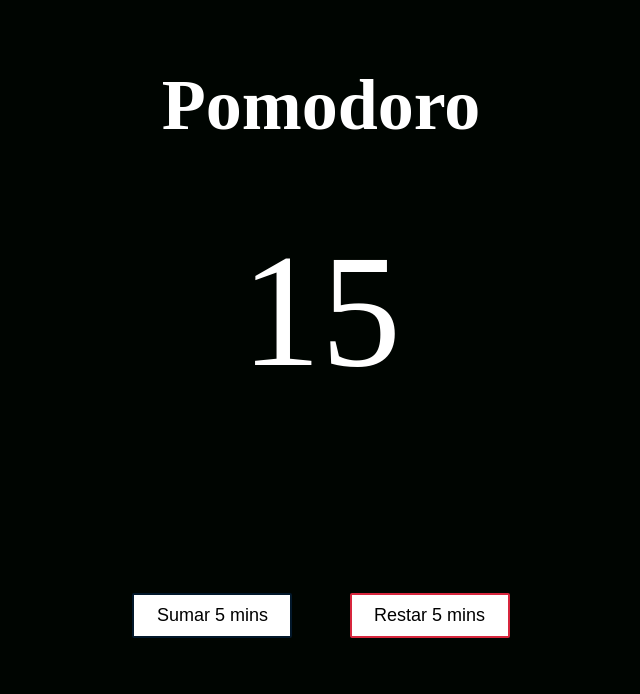
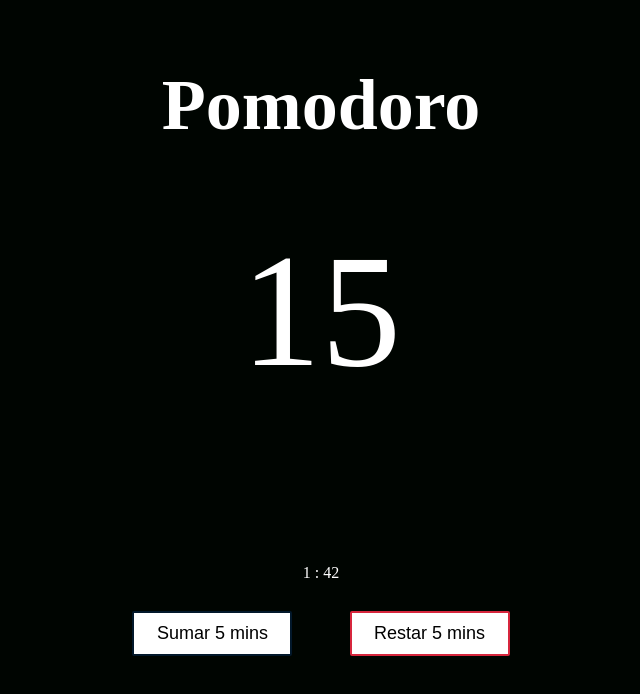
Before and after one commit to Yisuslalala/Pomodoro-app, a React (Create React App) app: page / in a window 1280 px wide. Shown: the top 694 px of the page, without its empty margins (319-959 px from the left). Built offline with nearby package versions, Linux system fonts and the light colour scheme.

Commit message:
Still improving pomodoro component

```diff
--- a/package.json
+++ b/package.json
@@ -6,6 +6,7 @@
     "@testing-library/jest-dom": "^5.14.1",
     "@testing-library/react": "^13.0.0",
     "@testing-library/user-event": "^13.2.1",
+    "moment": "^2.29.4",
     "react": "^18.2.0",
     "react-dom": "^18.2.0",
     "react-scripts": "5.0.1",
--- a/src/pages/Pomodoro.js
+++ b/src/pages/Pomodoro.js
@@ -3,6 +3,15 @@ import "../styles/Pomodoro.css";
 
 function Pomodoro() {
   const [counter, setCounter] = useState(15);
+  const date = new Date();
+  console.log("The actual time is: " + date);
+
+  const hour = date.getHours();
+  const minutes = date.getMinutes();
+
+  date.setHours(10);
+  console.log("The now hour is: " + date.getHours());
+  console.log(date);
 
   const AddCounter = () => {
     setCounter(counter + 5);
@@ -17,6 +26,7 @@ function Pomodoro() {
       <h1>Pomodoro</h1>
       <div className="counter">
         <p>{counter}</p>
+        <span>{hour + " : " + minutes}</span>
         <div className="buttons">
           <button className="addBtn" onClick={AddCounter}>
             Sumar 5 mins
```
Also changed, not shown: 1 other file (tests, documents, lock files or other folders).
